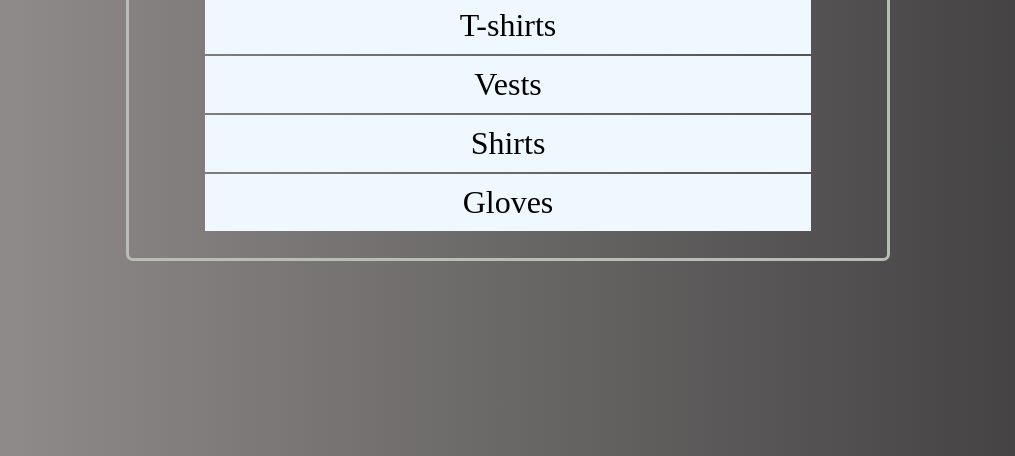
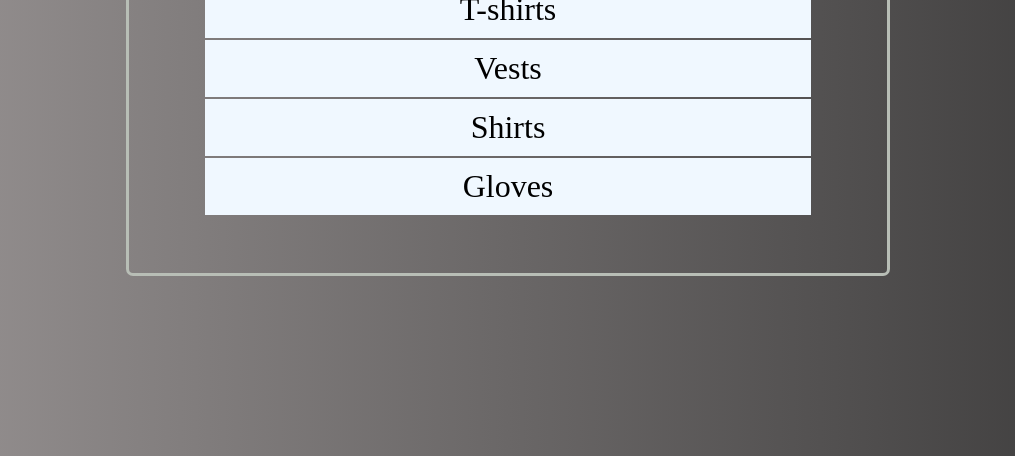
Before and after one commit to giftos1/Javascript-Dom-Manipulation, a plain HTML site: page manipulate elements and modify text/index.html in a window 1280 px wide. Shown: the part 360-816 px from the top of the page, without its empty margins (132-1147 px from the left). Drawn offline with Linux system fonts and the light colour scheme.

Commit message:
remove commented out codes

```diff
--- a/manipulate elements and modify text/styles.css
+++ b/manipulate elements and modify text/styles.css
@@ -1,6 +1,4 @@
 * {
-    /* box-sizing: border-box; */
-    /* margin: 0; */
     padding: 0;
 }
 
@@ -16,6 +14,7 @@ body {
     border: 3px solid rgb(184, 190, 182);
     border-radius: 7px;
     width: 60%;
+    min-height: 400px;
     text-align: center;
     padding: 25px 0;
     margin: auto;
```
